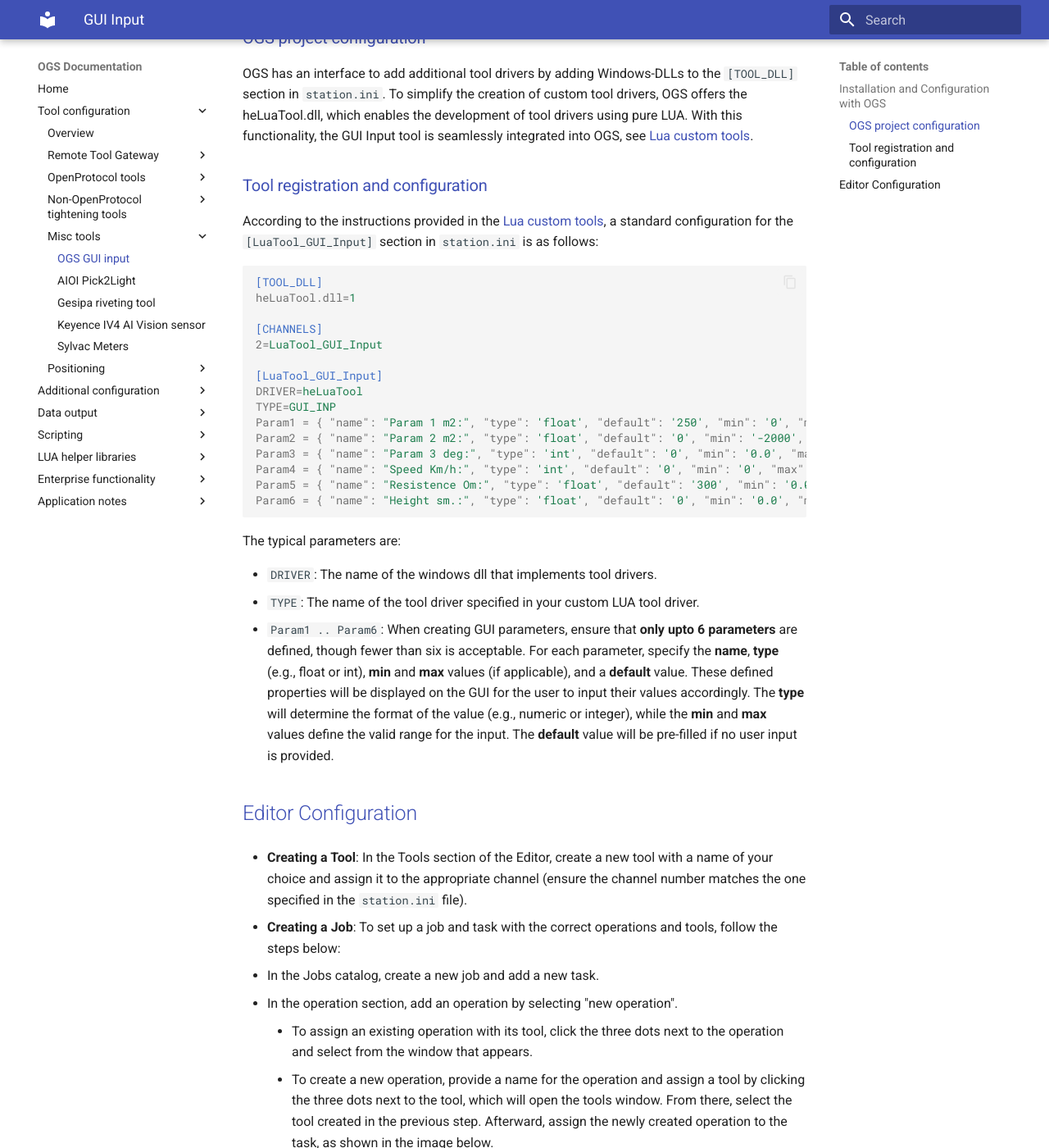
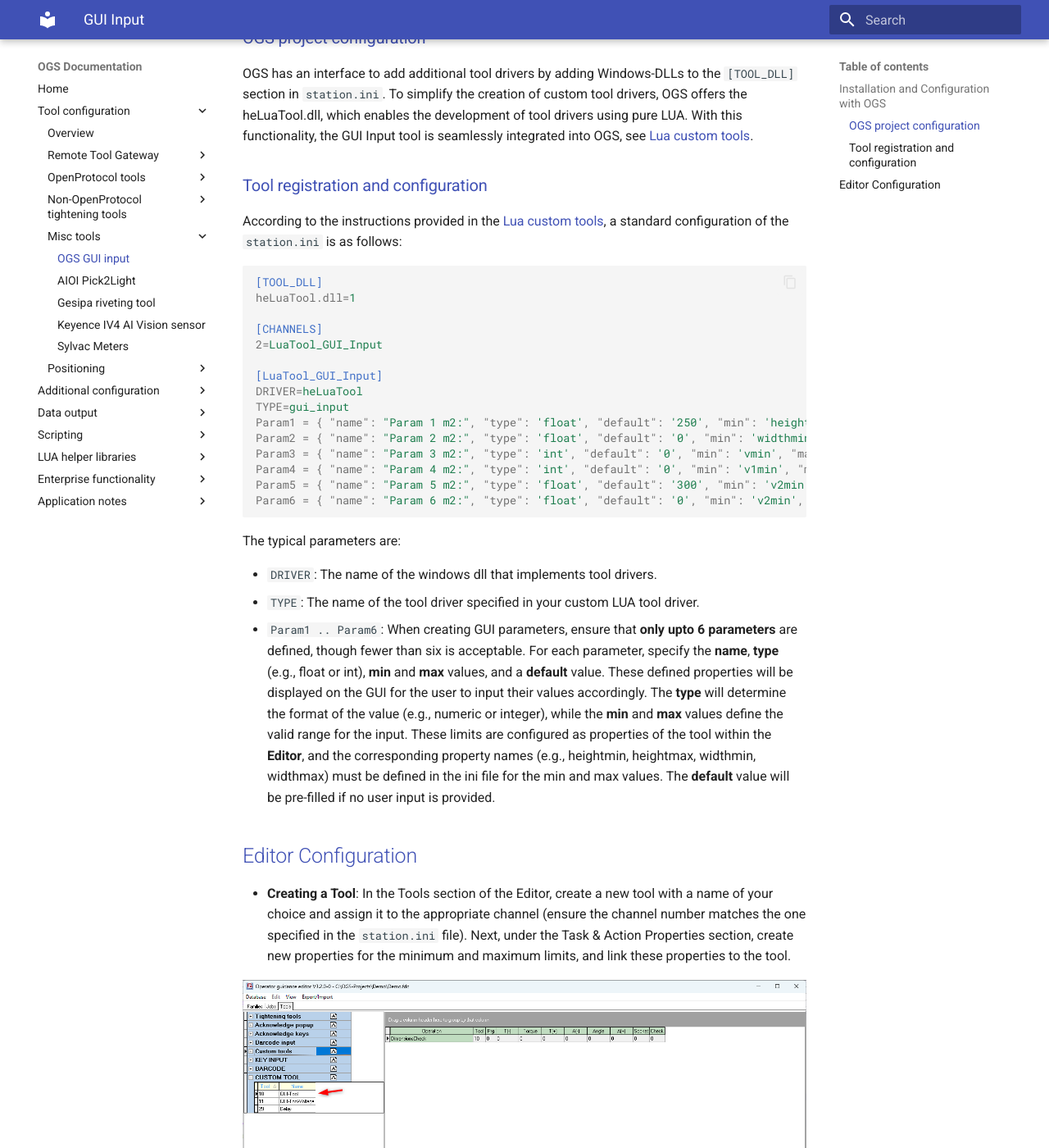
Before and after one commit to haller-erne/ogs, an MkDocs documentation site: the page built from docs/tools/misc/gui-input.md, in a window 1280 px wide and 1400 px high, scrolled down 821 px. Shown: the whole window at 82% size. Built offline with MkDocs 1.6.1 and Material for MkDocs 9.7.7, drawn with Linux system fonts in a browser that asks for light colours; some of the changed text lies outside the part shown.

Commit message:
Modified documentation for GUI input tool

````diff
--- a/docs/tools/misc/gui-input.md
+++ b/docs/tools/misc/gui-input.md
@@ -22,7 +22,7 @@
 
 ### Tool registration and configuration
 
-According to the instructions provided in the [Lua custom tools](../../v3/lua/customtools.md), a standard configuration for the `[LuaTool_GUI_Input]` section in `station.ini` is as follows:
+According to the instructions provided in the [Lua custom tools](../../v3/lua/customtools.md), a standard configuration of the `station.ini` is as follows:
 
 
 ``` ini
@@ -34,27 +34,29 @@
 
 [LuaTool_GUI_Input]
 DRIVER=heLuaTool
-TYPE=GUI_INP
-Param1 = { "name": "Param 1 m2:", "type": 'float', "default": '250', "min": '0', "max": '' }
-Param2 = { "name": "Param 2 m2:", "type": 'float', "default": '0', "min": '-2000', "max": '2000' }
-Param3 = { "name": "Param 3 deg:", "type": 'int', "default": '0', "min": '0.0', "max": '' }
-Param4 = { "name": "Speed Km/h:", "type": 'int', "default": '0', "min": '0', "max": '' }
-Param5 = { "name": "Resistence Om:", "type": 'float', "default": '300', "min": '0.0', "max": '' }
-Param6 = { "name": "Height sm.:", "type": 'float', "default": '0', "min": '0.0', "max": '2000' }
+TYPE=gui_input
+Param1 = { "name": "Param 1 m2:", "type": 'float', "default": '250', "min": 'heightmin', "max": 'heightmax'}
+Param2 = { "name": "Param 2 m2:", "type": 'float', "default": '0', "min": 'widthmin', "max": 'widthmax'}
+Param3 = { "name": "Param 3 m2:", "type": 'int', "default": '0', "min": 'vmin', "max": 'vmax'}
+Param4 = { "name": "Param 4 m2:", "type": 'int', "default": '0', "min": 'v1min', "max": 'v1max'}
+Param5 = { "name": "Param 5 m2:", "type": 'float', "default": '300', "min": 'v2min', "max": 'v2max'}
+Param6 = { "name": "Param 6 m2:", "type": 'float', "default": '0', "min": 'v2min', "max": 'v2max'}
 ```
 
 The typical parameters are:
 
 - `DRIVER`: The name of the windows dll that implements tool drivers.
 - `TYPE`: The name of the tool driver specified in your custom LUA tool driver.
-- `Param1 .. Param6`: When creating GUI parameters, ensure that **only upto 6 parameters** are defined, though fewer than six is acceptable. For each parameter, specify the **name**, **type** (e.g., float or int), **min** and **max** values (if applicable), and a **default** value. These defined properties will be displayed on the GUI for the user to input their values accordingly. The **type** will determine the format of the value (e.g., numeric or integer), while the **min** and **max** values define the valid range for the input. The **default** value will be pre-filled if no user input is provided.
+- `Param1 .. Param6`: When creating GUI parameters, ensure that **only upto 6 parameters** are defined, though fewer than six is acceptable. For each parameter, specify the **name**, **type** (e.g., float or int), **min** and **max** values, and a **default** value. These defined properties will be displayed on the GUI for the user to input their values accordingly. The **type** will determine the format of the value (e.g., numeric or integer), while the **min** and **max** values define the valid range for the input. These limits are configured as properties of the tool within the **Editor**, and the corresponding property names (e.g., heightmin, heightmax, widthmin, widthmax) must be defined in the ini file for the min and max values. The **default** value will be pre-filled if no user input is provided.
 
 
 
 
 ## Editor Configuration
 
-- **Creating a Tool**: In the Tools section of the Editor, create a new tool with a name of your choice and assign it to the appropriate channel (ensure the channel number matches the one specified in the `station.ini` file).
+- **Creating a Tool**: In the Tools section of the Editor, create a new tool with a name of your choice and assign it to the appropriate channel (ensure the channel number matches the one specified in the `station.ini` file). Next, under the Task & Action Properties section, create new properties for the minimum and maximum limits, and link these properties to the tool.
+
+![gui_input_job](resources/gui_input_tool.png)
 
 - **Creating a Job**: To set up a job and task with the correct operations and tools, follow the steps below:
 
@@ -62,12 +64,9 @@
   2. In the operation section, add an operation by selecting "new operation".
      - To assign an existing operation with its tool, click the three dots next to the operation and select from the window that appears.
      - To create a new operation, provide a name for the operation and assign a tool by clicking the three dots next to the tool, which will open the tools window. From there, select the tool created in the previous step. Afterward, assign the newly created operation to the task, as shown in the image below.
+  3. Enter values for the newly added action properties that define the min and max limits. These configured limits will then be visible on the Monitor.
+
+
+![gui_input_job](resources/gui_tool_job.png)
 
 - **Creating a Family**: In the Family tab of the Editor, create a new familyFor the family, setup `Model` and `Barcode mask` in the section below, then assign the newly created job to the family.
-
-
-![gui_input_job](resources/gui_input_job.png)
-
-
-
-<!--Result Display Section?-->
````
Also changed, not shown: docs/tools/misc/resources/gui_input_job.png (deleted), docs/tools/misc/resources/gui_input_tool.png (added), docs/tools/misc/resources/gui_tool_job.png (added).
